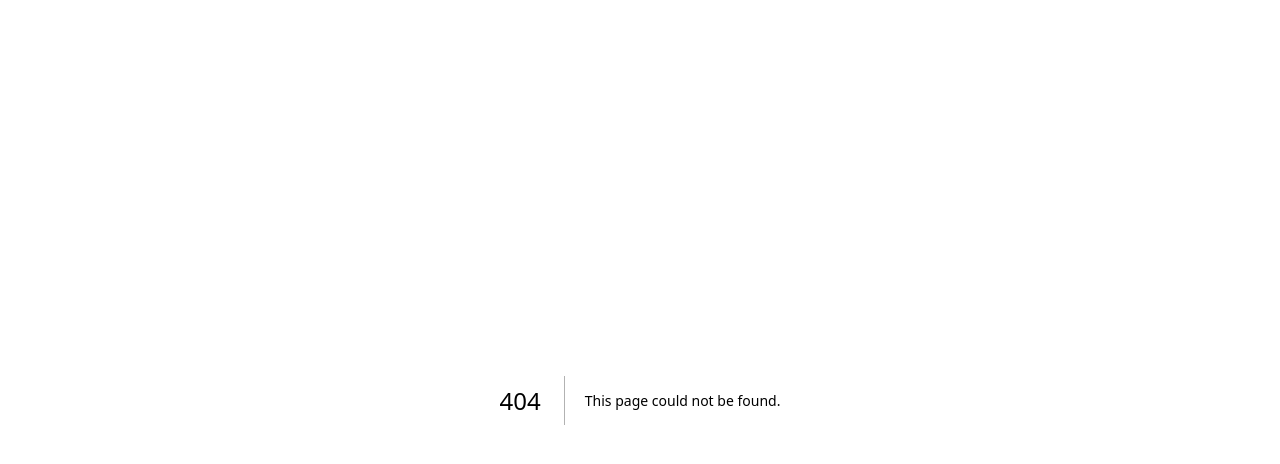
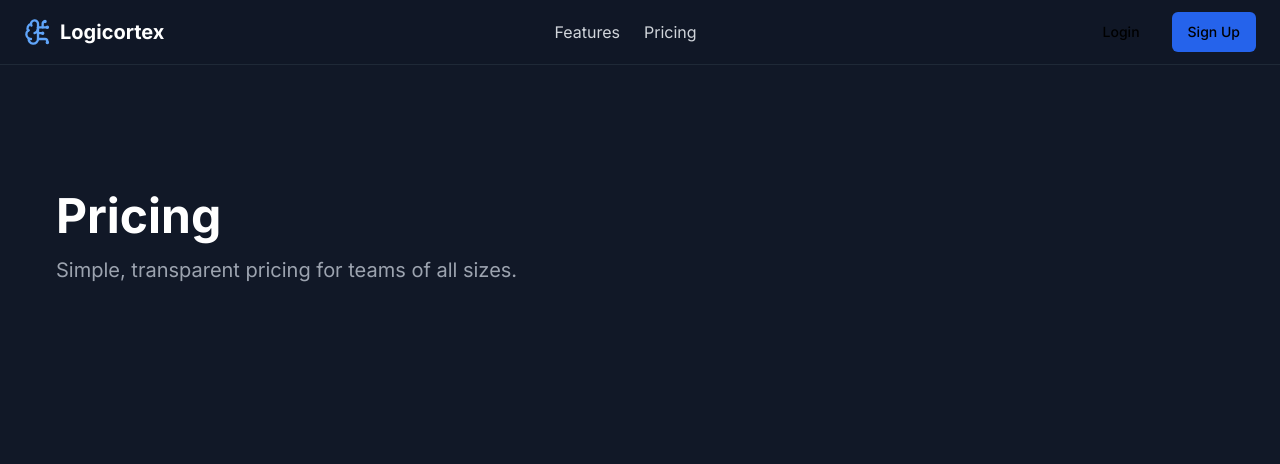
Before and after one commit to vedevpatel/Logicortex, a Next.js app in the folder frontend/: page /pricing in a window 1280 px wide. Before the commit this address had no page. Shown: the top 464 px of the page. Built offline with nearby package versions, Linux system fonts and the light colour scheme.

Commit message:
Added home and dashboard navigated from a logged in state. TODO: Remove top right login/sign up. Removal of central login/signup in the homa page from a logged in state. Direct navigation to the home page when a user logs out.

```diff
--- a/frontend/app/auth/callback/page.tsx
+++ b/frontend/app/auth/callback/page.tsx
@@ -1,37 +1,30 @@
 "use client";
 
 import { useEffect } from 'react';
-import { useRouter, useSearchParams } from 'next/navigation';
+import { useSearchParams } from 'next/navigation';
+import { useAuth } from '@/hooks/useAuth';
 import { Loader2 } from 'lucide-react';
 
 export default function AuthCallbackPage() {
-    const router = useRouter();
     const searchParams = useSearchParams();
+    const { login } = useAuth();
 
     useEffect(() => {
         const token = searchParams.get('token');
         if (token) {
-            localStorage.setItem('jwt_token', token);
-            router.push('/dashboard');
+            login(token); // Use the login function from context
         } else {
+            // Handle error
             console.error("OAuth callback did not receive a token.");
-            router.push('/login?error=oauth_failed');
+            window.location.href = '/login?error=oauth_failed';
         }
-    }, [router, searchParams]);
+    }, [searchParams, login]);
 
     return (
-        <div className="relative min-h-screen w-full overflow-hidden bg-gray-900 text-white flex items-center justify-center">
-            {/* Animated Aurora Background */}
-            <div
-                className="absolute inset-0 z-0 opacity-30 mix-blend-soft-light animate-aurora"
-                style={{
-                  backgroundImage: 'radial-gradient(at 27% 29%, hsla(215, 98%, 60%, 0.2) 0px, transparent 50%), radial-gradient(at 73% 44%, hsla(265, 98%, 60%, 0.2) 0px, transparent 50%), radial-gradient(at 49% 94%, hsla(315, 98%, 60%, 0.2) 0px, transparent 50%)',
-                  backgroundSize: '300% 300%',
-                }}
-            ></div>
-            <div className="relative z-10 text-center">
+        <div className="bg-gray-900 text-white min-h-screen flex items-center justify-center">
+             <div className="text-center">
                 <Loader2 className="h-12 w-12 mx-auto animate-spin text-blue-400" />
-                <p className="text-xl mt-4">Authenticating, please wait...</p>
+                <p className="text-xl mt-4">Finalizing authentication...</p>
             </div>
         </div>
     );
--- /dev/null
+++ b/frontend/app/dashboard/layout.tsx
@@ -0,0 +1,77 @@
+"use client";
+
+import { useAuth } from "@/hooks/useAuth";
+import { useRouter } from "next/navigation";
+import { useEffect } from "react";
+import Link from "next/link";
+import { Button } from "@/components/ui/button";
+import { BrainCircuit, Home, LogOut, Loader2, LayoutDashboard } from "lucide-react"; // Added LayoutDashboard
+
+export default function DashboardLayout({
+  children,
+}: {
+  children: React.ReactNode;
+}) {
+  const { isAuthenticated, isLoading, logout, user } = useAuth();
+  const router = useRouter();
+
+  useEffect(() => {
+    if (!isLoading && !isAuthenticated) {
+      router.push("/login");
+    }
+  }, [isAuthenticated, isLoading, router]);
+
+  if (isLoading) {
+    return (
+      <div className="bg-gray-900 text-white min-h-screen flex items-center justify-center">
+        <Loader2 className="h-12 w-12 animate-spin text-blue-400" />
+      </div>
+    );
+  }
+
+  if (isAuthenticated) {
+    return (
+      <div className="min-h-screen bg-gray-900 text-white flex">
+        {/* Sidebar Navigation */}
+        <nav className="w-64 bg-gray-950/50 border-r border-gray-800 p-4 flex flex-col">
+          <div className="flex items-center mb-8">
+            <BrainCircuit className="h-8 w-8 text-blue-400 mr-2" />
+            <span className="font-bold text-xl">Logicortex</span>
+          </div>
+          <ul className="space-y-2">
+            <li>
+              <Link href="/dashboard" passHref>
+                <Button variant="ghost" className="w-full justify-start">
+                  <LayoutDashboard className="mr-2 h-4 w-4" /> Dashboard
+                </Button>
+              </Link>
+            </li>
+            <li>
+              <Link href="/" passHref>
+                <Button variant="ghost" className="w-full justify-start">
+                  <Home className="mr-2 h-4 w-4" /> Main Site
+                </Button>
+              </Link>
+            </li>
+          </ul>
+          <div className="mt-auto">
+            <div className="border-t border-gray-800 pt-4">
+              <p className="text-sm text-gray-400 truncate">{user?.email}</p>
+              <Button
+                variant="ghost"
+                className="w-full justify-start text-red-400 hover:text-red-300"
+                onClick={logout}
+              >
+                <LogOut className="mr-2 h-4 w-4" /> Logout
+              </Button>
+            </div>
+          </div>
+        </nav>
+        {/* Main Content */}
+        <main className="flex-1 p-8 overflow-auto">{children}</main>
+      </div>
+    );
+  }
+
+  return null; // Fallback if not authenticated
+}
--- /dev/null
+++ b/frontend/app/features/page.tsx
@@ -0,0 +1,11 @@
+export default function FeaturesPage() {
+    return (
+        <div className="bg-gray-900 text-white min-h-screen pt-32 px-6">
+            <div className="container mx-auto">
+                <h1 className="text-5xl font-bold mb-4">Features</h1>
+                <p className="text-xl text-gray-400">Discover how Logicortex transforms application security.</p>
+                {/* Add feature details here */}
+            </div>
+        </div>
+    );
+}
--- a/frontend/app/layout.tsx
+++ b/frontend/app/layout.tsx
@@ -1,6 +1,8 @@
 import type { Metadata } from "next";
 import { Inter } from "next/font/google";
 import "./globals.css";
+import { AuthProvider } from "@/context/AuthContext";
+import { Header } from "@/components/layout/Header";
 
 const inter = Inter({ subsets: ["latin"] });
 
@@ -9,14 +11,22 @@ export const metadata: Metadata = {
   description: "Autonomous Application Security Platform",
 };
 
+
 export default function RootLayout({
   children,
-}: Readonly<{
+}: {
   children: React.ReactNode;
-}>) {
+}) {
   return (
     <html lang="en">
-      <body className={inter.className}>{children}</body>
+      <body className={`${inter.className} bg-gray-900`}>
+        <AuthProvider>
+          <Header />
+          <main className="pt-16">
+            {children}
+          </main>
+        </AuthProvider>
+      </body>
     </html>
   );
 }
--- /dev/null
+++ b/frontend/app/pricing/page.tsx
@@ -0,0 +1,11 @@
+export default function PricingPage() {
+    return (
+        <div className="bg-gray-900 text-white min-h-screen pt-32 px-6">
+            <div className="container mx-auto">
+                <h1 className="text-5xl font-bold mb-4">Pricing</h1>
+                <p className="text-xl text-gray-400">Simple, transparent pricing for teams of all sizes.</p>
+                {/* Add pricing table here */}
+            </div>
+        </div>
+    );
+}
--- /dev/null
+++ b/frontend/components/layout/Header.tsx
@@ -0,0 +1,49 @@
+"use client";
+
+import Link from 'next/link';
+import { useAuth } from '@/hooks/useAuth';
+import { Button } from '@/components/ui/button';
+import { BrainCircuit } from 'lucide-react';
+
+export const Header = () => {
+    const { isAuthenticated, user, logout, isLoading } = useAuth();
+
+    return (
+        <header className="fixed top-0 left-0 right-0 z-50 bg-gray-900/80 backdrop-blur-sm border-b border-gray-800">
+            <nav className="container mx-auto px-6 py-3 flex justify-between items-center">
+                <Link href="/" className="flex items-center space-x-2">
+                    <BrainCircuit className="h-7 w-7 text-blue-400" />
+                    <span className="text-xl font-bold text-white">Logicortex</span>
+                </Link>
+
+                <div className="hidden md:flex items-center space-x-6 text-gray-300">
+                    <Link href="/features" className="hover:text-white transition-colors">Features</Link>
+                    <Link href="/pricing" className="hover:text-white transition-colors">Pricing</Link>
+                </div>
+
+                <div className="flex items-center space-x-4">
+                    {!isLoading && (
+                        isAuthenticated ? (
+                            <>
+                                <span className="text-sm text-gray-400 hidden sm:block">Welcome, {user?.email}</span>
+                                <Link href="/dashboard" passHref>
+                                    <Button variant="outline" className="border-blue-500 text-blue-400 hover:bg-blue-500/10">Dashboard</Button>
+                                </Link>
+                                <Button onClick={logout} variant="ghost" className="text-gray-400 hover:text-white">Logout</Button>
+                            </>
+                        ) : (
+                            <>
+                                <Link href="/login" passHref>
+                                    <Button variant="ghost" className="hover:bg-gray-800 hover:text-white">Login</Button>
+                                </Link>
+                                <Link href="/signup" passHref>
+                                    <Button className="bg-blue-600 hover:bg-blue-700">Sign Up</Button>
+                                </Link>
+                            </>
+                        )
+                    )}
+                </div>
+            </nav>
+        </header>
+    );
+};
--- /dev/null
+++ b/frontend/context/AuthContext.tsx
@@ -0,0 +1,73 @@
+"use client";
+
+import { createContext, useState, useEffect, ReactNode, useCallback } from 'react';
+import { useRouter } from 'next/navigation';
+
+interface User {
+  id: number;
+  email: string;
+}
+
+interface AuthContextType {
+  isAuthenticated: boolean;
+  user: User | null;
+  isLoading: boolean;
+  login: (token: string) => void;
+  logout: () => void;
+}
+
+export const AuthContext = createContext<AuthContextType | undefined>(undefined);
+
+export const AuthProvider = ({ children }: { children: ReactNode }) => {
+  const [user, setUser] = useState<User | null>(null);
+  const [isLoading, setIsLoading] = useState(true);
+  const router = useRouter();
+
+  const verifyToken = useCallback(async (token: string) => {
+    try {
+      const response = await fetch('http://localhost:8000/api/v1/users/me', {
+        headers: { Authorization: `Bearer ${token}` },
+      });
+      if (response.ok) {
+        const userData = await response.json();
+        setUser(userData);
+      } else {
+        localStorage.removeItem('jwt_token');
+        setUser(null);
+      }
+    } catch (error) {
+      console.error("Token verification failed", error);
+      localStorage.removeItem('jwt_token');
+      setUser(null);
+    } finally {
+      setIsLoading(false);
+    }
+  }, []);
+
+  useEffect(() => {
+    const token = localStorage.getItem('jwt_token');
+    if (token) {
+      verifyToken(token);
+    } else {
+      setIsLoading(false);
+    }
+  }, [verifyToken]);
+
+  const login = (token: string) => {
+    localStorage.setItem('jwt_token', token);
+    verifyToken(token);
+    router.push('/dashboard');
+  };
+
+  const logout = () => {
+    localStorage.removeItem('jwt_token');
+    setUser(null);
+    router.push('/login');
+  };
+
+  return (
+    <AuthContext.Provider value={{ isAuthenticated: !!user, user, isLoading, login, logout }}>
+      {children}
+    </AuthContext.Provider>
+  );
+};
--- /dev/null
+++ b/frontend/hooks/useAuth.ts
@@ -0,0 +1,12 @@
+"use client";
+
+import { useContext } from 'react';
+import { AuthContext } from '@/context/AuthContext';
+
+export const useAuth = () => {
+  const context = useContext(AuthContext);
+  if (context === undefined) {
+    throw new Error('useAuth must be used within an AuthProvider');
+  }
+  return context;
+};
```
Also changed, not shown: frontend/app/dashboard/page.tsx (line endings or trailing spaces), 2 other files (tests, documents, lock files or other folders).
